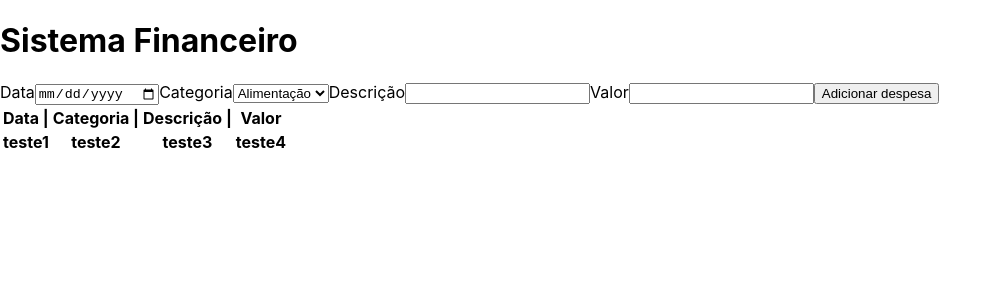
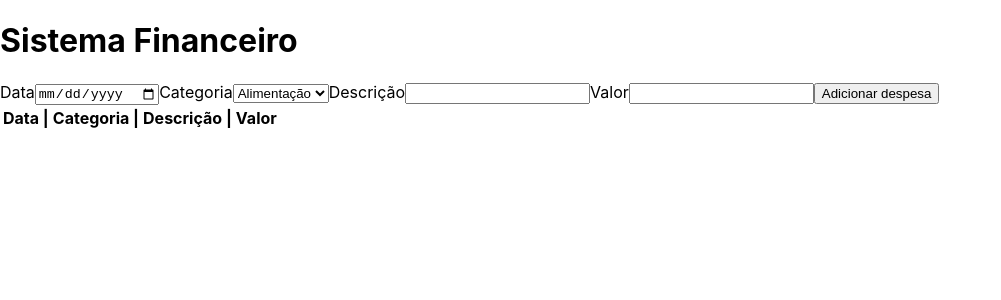
Before and after one commit to DiegoDemontier/expense-manager, a React (Create React App) app: page /wallet in a window 1280 px wide. Shown: the top 300 px of the page, without its empty margins (0-1001 px from the left). Built offline with nearby package versions, Linux system fonts and the light colour scheme.

Commit message:
mostra as despesas na tabela

```diff
--- a/src/components/InputTaple.js
+++ b/src/components/InputTaple.js
@@ -1,8 +1,10 @@
-import React, { useState } from 'react';
+import React, { useRef, useState } from 'react';
 import { useDispatch, useSelector } from 'react-redux';
 import { setAddExpense } from '../actions'
 
 export default function InputTaple() {
+  const form = useRef()
+
   const [date, setDate] = useState('');
   const [category, setCategory] = useState('Alimentação');
   const [description, setDescription] = useState('');
@@ -20,10 +22,12 @@ export default function InputTaple() {
       description,
       value,
     }]))
+    setDescription('')
+    form.current.reset();
   };
 
   return(
-    <form onSubmit={ handleSubmit }>
+    <form ref={ form } onSubmit={ handleSubmit }>
       <label HtmlFor="date">
         Data
         <input
@@ -51,6 +55,7 @@ export default function InputTaple() {
         Descrição
         <input
           id="description"
+          required
           type="text"
           onChange={ ({ target }) => setDescription(target.value)}
         />
@@ -60,6 +65,7 @@ export default function InputTaple() {
         Valor
         <input
           id="value"
+          required
           type="number"
           onChange={ ({ target }) => setValue(target.value)}
         />
--- a/src/components/Table.js
+++ b/src/components/Table.js
@@ -1,6 +1,10 @@
 import React from 'react';
+import { useSelector } from 'react-redux';
 
 export default function Table (){
+  const expenses = useSelector(state => state.wallet.expenses)
+
+
   return(
     <table>
       <thead>
@@ -12,13 +16,15 @@ export default function Table (){
         </tr>
       </thead>
       <tbody>
-        <tr>
-          <th>teste1</th>
-          <th>teste2</th>
-          <th>teste3</th>
-          <th>teste4</th>
-        </tr>
+        {expenses.map(expense => (
+          <tr>
+            <th>{expense.date}</th>
+            <th>{expense.category}</th>
+            <th>{expense.description}</th>
+            <th>{expense.value}</th>
+          </tr>
+        ))}
       </tbody>
     </table>
   );
-}
+};
```
